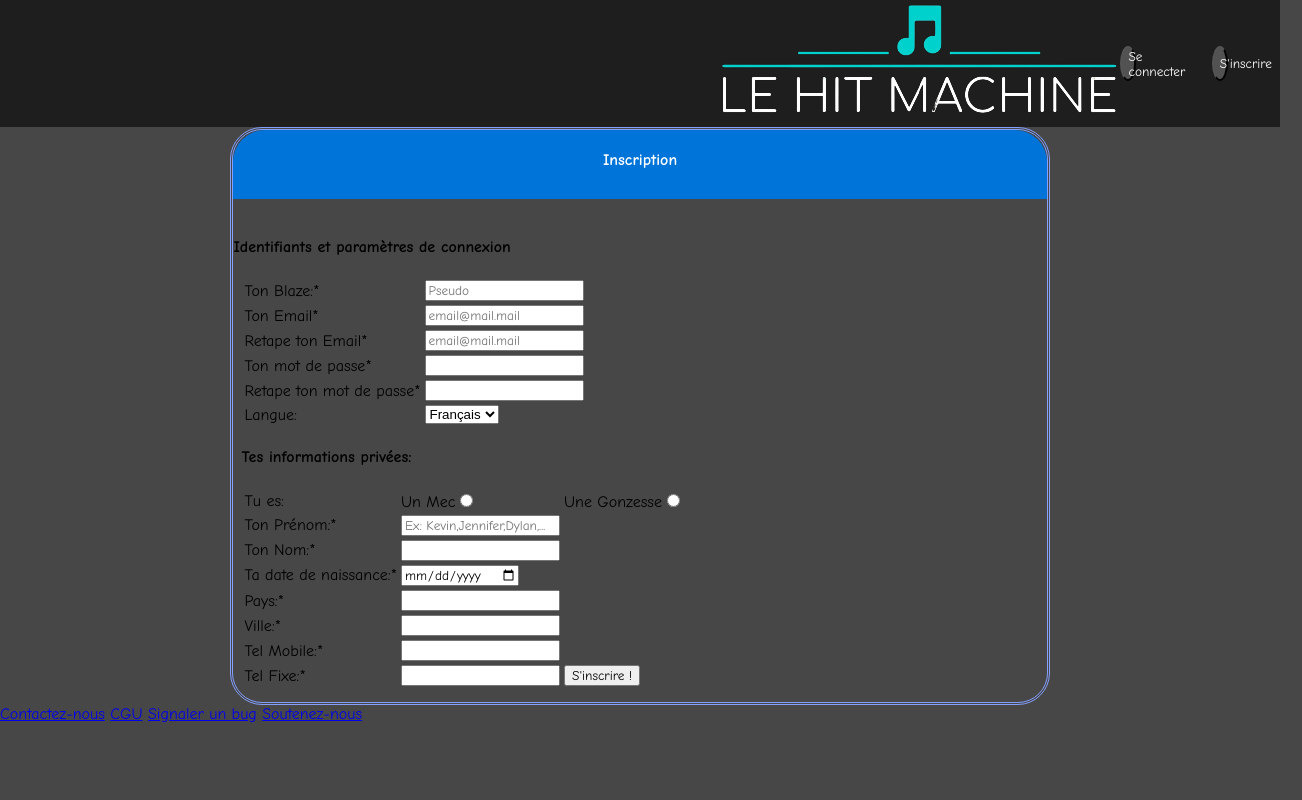
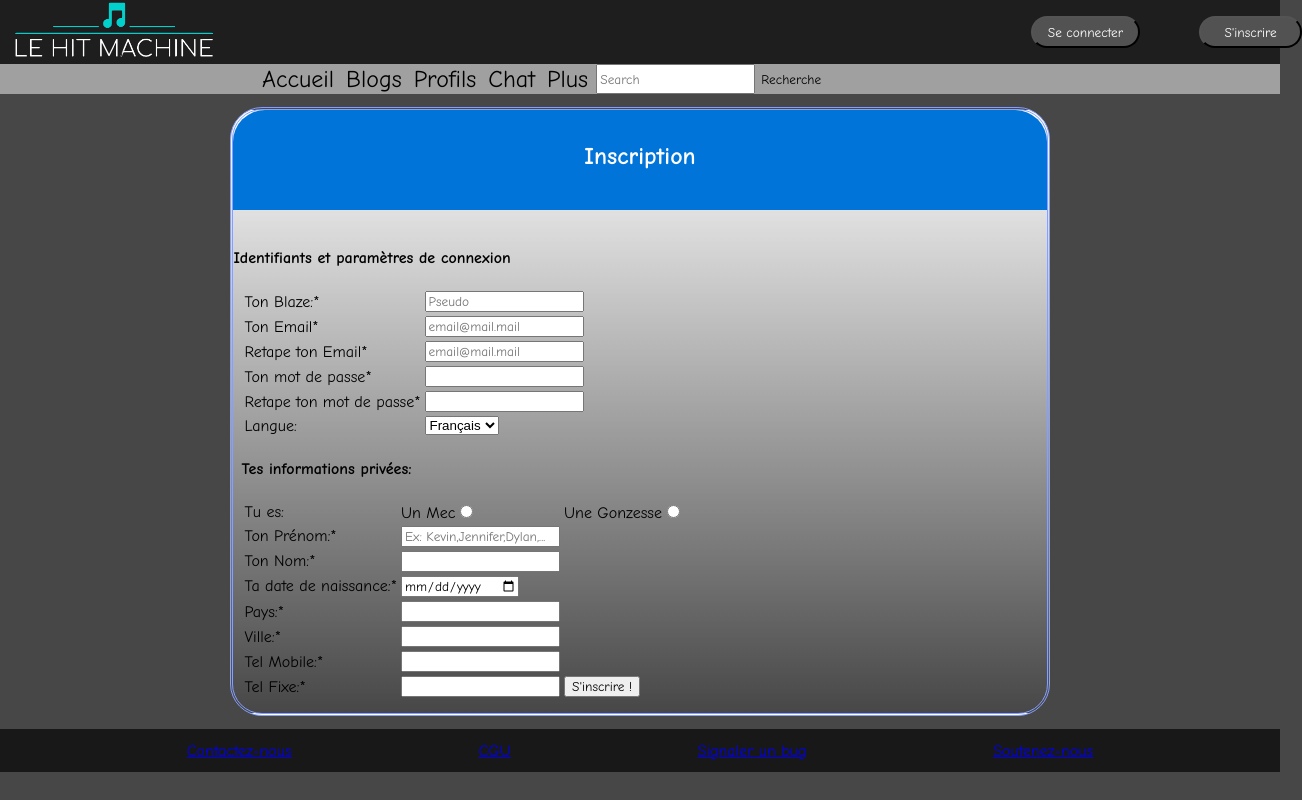
Before and after one commit to FelixKarma/Hit-machine, a plain HTML site: page pages/inscription.html in a window 1280 px wide. Shown: the whole page, 1302 px wide, since content can reach past the window. Drawn offline with Linux system fonts and the light colour scheme.

Commit message:
Amélioration inscription html/css

```diff
--- a/css/inscription.css
+++ b/css/inscription.css
@@ -3,9 +3,6 @@ nav {
 }
 div {
   font-family: "Comic Sans MS", "Comic Sans", cursive;
-}
-body{
-  background-color: #474747;
 }
 header {
   font-family: "Comic Sans MS", "Comic Sans", cursive;
@@ -13,20 +10,61 @@ header {
   justify-content: flex-end;
   align-items: center;
   margin: 0%;
+  height: 8vh;
   background-color: #1e1e1e;
 }
 .logo {
-  display: flex;
-  justify-content: flex-start;
+  position: absolute;
+  top: 0%;
+  left: 1%;
+  height: 8vh;
 }
 body {
   font-family: "Comic Sans MS", "Comic Sans", cursive;
   margin: 0;
+  background-color: #474747;
 }
 footer {
   font-family: "Comic Sans MS", "Comic Sans", cursive;
+  background-color: #181818;
+  display: flex;
+  flex-flow: row nowrap;
+  justify-content: space-evenly;
+  padding-top: 1%;
+  padding-bottom: 1%;
 }
-form{
+.btncont {
+  display: flex;
+  justify-content: space-evenly;
+  margin-right: 7%;
+}
+.bins {
+  margin-left: 60%;
+}
+.soushead {
+  display: flex;
+  background-color: #a0a0a0;
+  padding-left: 20%;
+  padding-right: 40%;
+  justify-content: space-evenly;
+}
+.shform {
+  display: flex;
+  text-align: right;
+  flex-direction: row;
+}
+.shform1 {
+  display: flex;
+  flex-direction: row;
+}
+.txtxxl {
+  font-size: x-large;
+}
+.soushead button {
+  background-color: #a0a0a0;
+  border: 0px;
+}
+form {
   padding-right: 1%;
   padding-left: 1%;
 }
@@ -34,20 +72,22 @@ form{
   font-family: "Comic Sans MS", "Comic Sans", cursive;
   background-color: rgb(82, 82, 82);
   color: white;
-  border-radius: 50%;
-  width: 10%;
-  height: 35px;
+  border-radius: 40px;
+  width: 150%;
+  height: 4vh;
 }
 .article {
-  background-color: #474747;
+  background-image: linear-gradient(white, #474747);
   display: flex;
   width: auto;
   flex-direction: column;
+  margin-top: 1%;
+  margin-bottom: 1%;
   margin-left: 18%;
   margin-right: 18%;
   padding-bottom: 1%;
   border-radius: 2rem;
-  border:double;
+  border: double;
   border-color: #849fff;
 }
 .htitre {
@@ -60,6 +100,7 @@ form{
 }
 .gtitre {
   text-align: center;
+  font-size: x-large;
   background-color: #0074d9;
   color: white;
 }
--- a/pages/inscription.html
+++ b/pages/inscription.html
@@ -11,15 +11,50 @@
       <a href="accueil.html"
         ><img class="logo" src="/Img/logo.png" alt="Logo Hit Machine"
       /></a>
+      <div class="btncont">
+        <div class="bcon">
           <a href="connexion.html"
             ><button class="caclasse">Se connecter</button></a
           >
+        </div>
+        <div class="bins">
           <a href="inscription.html"
             ><button class="caclasse">S'inscrire</button></a
           >
+        </div>
+      </div>
     </header>
 
     <main>
+      <div class="soushead">
+        <a href="accueil.html" id="navi"
+          ><button class="txtxxl">Accueil</button></a
+        >
+        <a href=""></a><button class="txtxxl">Blogs</button> <a href=""></a
+        ><button class="txtxxl">Profils</button> <a href=""></a
+        ><button class="txtxxl">Chat</button> <a href="" hover></a
+        ><button class="txtxxl">Plus</button>
+        <div class="shform1">
+          <form class="shform"
+            action="accueil.html"
+            id="form"
+            method="get"
+            itemprop="potentialAction"
+          >
+            <meta itemprop="target" content="accueil.html/?s={query}" />
+            <input
+              id="s"
+              itemprop="query-input"
+              class="search-live"
+              type="text"
+              placeholder="Search"
+              name="s"
+              autocomplete="off"
+            />
+            <button type="submit" id="search">Recherche</button>
+          </form>
+        </div>
+      </div>
       <section>
         <article class="article">
           <nav class="htitre">
```
Lines whose indentation alone changed are shown as unchanged.
